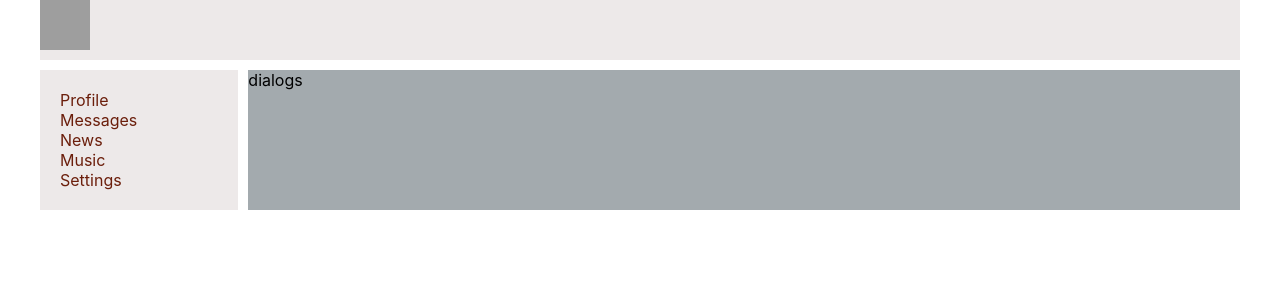
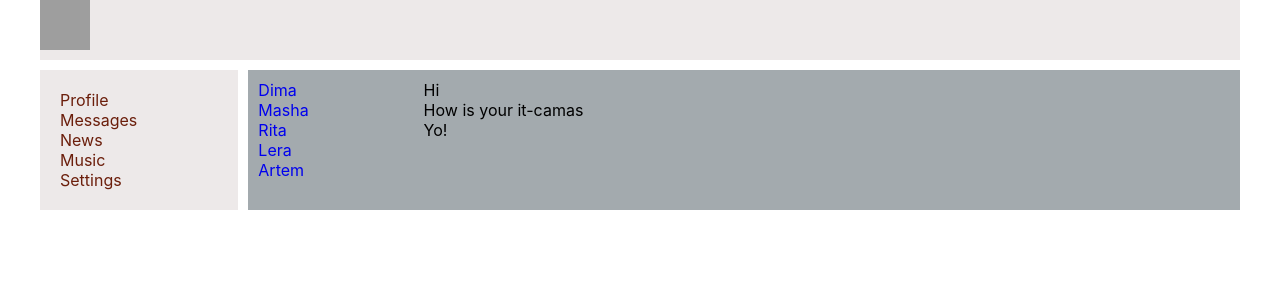
Before and after one commit to exleonardo/my-app, a React (Create React App) app: page /news in a window 1280 px wide. Shown: the top 300 px of the page. Built offline with nearby package versions, Linux system fonts and the light colour scheme; grey boxes are pictures that could not be loaded.

Commit message:
add props name

```diff
--- a/src/components/Dialogs/Dialogs.jsx
+++ b/src/components/Dialogs/Dialogs.jsx
@@ -1,6 +1,29 @@
 import s from "./Dialogs.module.css";
+import { Link } from "react-router-dom";
 
 const Dialogs = (props) => {
-	return <div>dialogs</div>;
+	const DialigItem = (props) => {
+		return (
+			<div className={s.dialog + ` ` + s.active}>
+				<Link to="/dialogs/1">{props.name}</Link>
+			</div>
+		);
+	};
+	return (
+		<div className={s.dialogs}>
+			<div className={s.dialogsItems}>
+				<DialigItem name="Dima" />
+				<DialigItem name="Masha" />
+				<DialigItem name="Rita" />
+				<DialigItem name="Lera" />
+				<DialigItem name="Artem" />
+			</div>
+			<div className={s.messages}>
+				<div className={s.message}>Hi</div>
+				<div className={s.message}>How is your it-camas</div>
+				<div className={s.message}>Yo!</div>
+			</div>
+		</div>
+	);
 };
 export default Dialogs;
--- a/src/components/Dialogs/Dialogs.module.css
+++ b/src/components/Dialogs/Dialogs.module.css
@@ -0,0 +1,19 @@
+.dialogs {
+	display: grid;
+
+	grid-template-columns: 2fr 10fr;
+}
+.dialogsItems {
+	padding: 10px;
+}
+.dialogsItems .active {
+	color: rgb(0, 255, 51);
+}
+.dialog a {
+	text-decoration: none;
+}
+.messages {
+	padding: 10px;
+}
+.message {
+}
```
